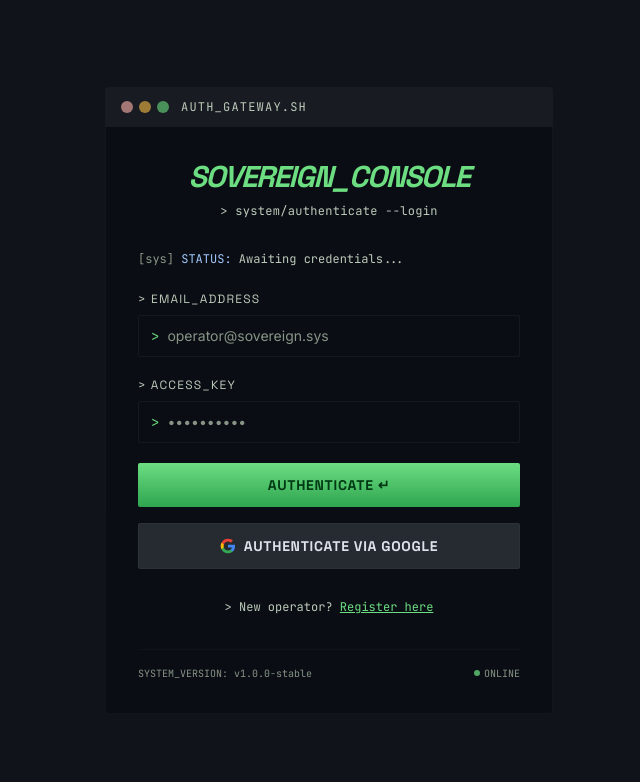
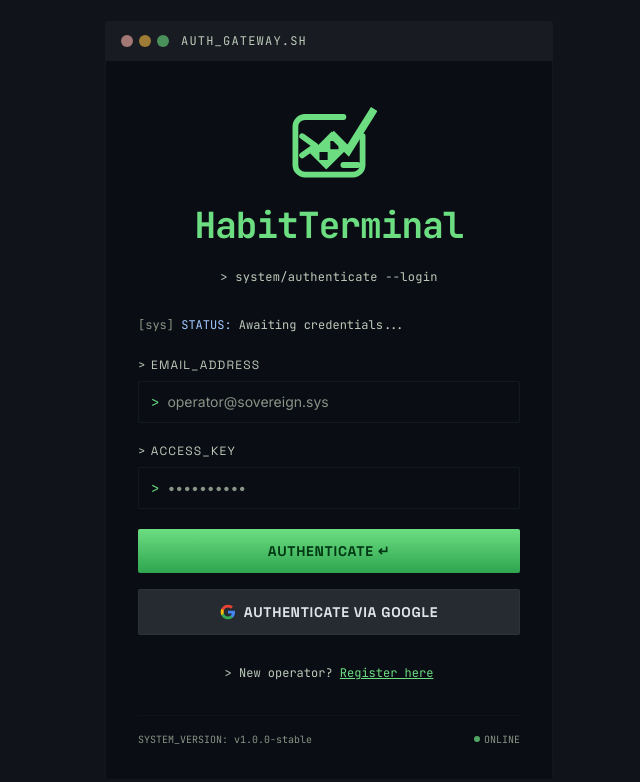
Before and after one commit to Oalananz/HabitTracker, a Next.js app: page /login in a window 1280 px wide. Shown: the top 782 px of the page, without its empty margins (311-951 px from the left). Built offline with nearby package versions, Linux system fonts and the light colour scheme; no server answers.

Commit message:
Add logo and name

```diff
--- a/src/app/layout.tsx
+++ b/src/app/layout.tsx
@@ -2,7 +2,7 @@ import type { Metadata } from "next";
 import "./globals.css";
 
 export const metadata: Metadata = {
-  title: "SOVEREIGN_CONSOLE — Habit Tracker + Recovery Journey",
+  title: "HabitTerminal",
   description: "A production-grade habit tracking and recovery monitoring system with terminal-inspired aesthetics.",
 };
 
--- a/src/app/login/page.tsx
+++ b/src/app/login/page.tsx
@@ -4,6 +4,7 @@ import { useState, useEffect, Suspense } from 'react';
 import { useRouter, useSearchParams } from 'next/navigation';
 import { useStore } from '@/store/useStore';
 import { createClient } from '@/utils/supabase/client';
+import Logo from '@/components/ui/Logo';
 
 function LoginContent() {
   const router = useRouter();
@@ -83,11 +84,9 @@ function LoginContent() {
         {/* Terminal Body */}
         <div className="bg-surface-container-lowest border border-outline-variant/15 border-t-0 rounded-b-md p-8">
           {/* Logo */}
-          <div className="text-center mb-8">
-            <h1 className="font-headline text-3xl font-black text-primary italic tracking-tighter">
-              SOVEREIGN_CONSOLE
-            </h1>
-            <p className="font-mono text-xs text-on-surface-variant mt-2 tracking-wide">
+          <div className="text-center mb-8 flex flex-col items-center">
+            <Logo size="lg" />
+            <p className="font-mono text-xs text-on-surface-variant mt-6 tracking-wide">
               {isRegister ? '> system/register --new-user' : '> system/authenticate --login'}
             </p>
           </div>
--- a/src/app/page.tsx
+++ b/src/app/page.tsx
@@ -3,6 +3,7 @@
 import { useEffect, Suspense } from 'react';
 import { useRouter, useSearchParams } from 'next/navigation';
 import { useStore } from '@/store/useStore';
+import Logo from '@/components/ui/Logo';
 
 function HomeContent() {
   const router = useRouter();
@@ -31,9 +32,9 @@ function HomeContent() {
 
   return (
     <div className="min-h-screen bg-background flex items-center justify-center">
-      <div className="text-center animate-fade-in">
-        <div className="font-headline text-2xl font-bold text-primary italic tracking-tighter mb-4">
-          SOVEREIGN_CONSOLE
+      <div className="text-center animate-fade-in flex flex-col items-center">
+        <div className="mb-8">
+          <Logo size="lg" />
         </div>
         <div className="flex items-center gap-2 text-on-surface-variant text-sm font-mono">
           <span className="animate-blink text-primary">▊</span>
--- a/src/app/today/page.tsx
+++ b/src/app/today/page.tsx
@@ -20,6 +20,9 @@ export default function TodayPage() {
   const [newDesc, setNewDesc] = useState('');
   const [newCategory, setNewCategory] = useState('General');
   const [newPriority, setNewPriority] = useState('nominal');
+
+  const [filterStatus, setFilterStatus] = useState<'all' | 'pending' | 'completed'>('all');
+  const [filterCategory, setFilterCategory] = useState<string>('all');
 
   useEffect(() => {
     const today = dayjs().format('YYYY-MM-DD');
@@ -59,8 +62,17 @@ export default function TodayPage() {
     try { await deleteTask(id); } catch (err) { console.error(err); }
   };
 
-  const pendingTasks = tasks.filter(t => !t.completed);
-  const completedTasks = tasks.filter(t => t.completed);
+  const filteredTasks = tasks.filter(t => {
+    if (filterStatus === 'pending' && t.completed) return false;
+    if (filterStatus === 'completed' && !t.completed) return false;
+    if (filterCategory !== 'all' && t.category.toLowerCase() !== filterCategory.toLowerCase()) return false;
+    return true;
+  });
+
+  const pendingTasks = filteredTasks.filter(t => !t.completed);
+  const completedTasks = filteredTasks.filter(t => t.completed);
+
+  const uniqueCategories = Array.from(new Set(tasks.map(t => t.category || 'General')));
 
   return (
     <AppShell>
@@ -83,12 +95,39 @@ export default function TodayPage() {
               rightContent={taskSummary ? `${taskSummary.pending} Pending / ${taskSummary.completed} Completed` : ''}
             />
 
+            {tasks.length > 0 && (
+              <div className="flex flex-wrap gap-3 items-center bg-surface-container-lowest p-3 rounded-md border border-outline-variant/15 -mt-2">
+                <span className="text-[10px] font-label tracking-widest text-on-surface-variant uppercase">&gt; FILTER</span>
+                <select
+                  value={filterStatus}
+                  onChange={(e) => setFilterStatus(e.target.value as any)}
+                  className="bg-surface-container-low border border-outline-variant/15 rounded-sm px-2 py-1.5 text-xs font-label text-on-surface-variant focus:outline-none focus:border-primary/50 transition-colors uppercase cursor-pointer"
+                >
+                  <option value="all">ALL_STATUS</option>
+                  <option value="pending">PENDING</option>
+                  <option value="completed">COMPLETED</option>
+                </select>
+                <select
+                  value={filterCategory}
+                  onChange={(e) => setFilterCategory(e.target.value)}
+                  className="bg-surface-container-low border border-outline-variant/15 rounded-sm px-2 py-1.5 text-xs font-label text-on-surface-variant focus:outline-none focus:border-primary/50 transition-colors uppercase cursor-pointer"
+                >
+                  <option value="all">ALL_CATEGORIES</option>
+                  {uniqueCategories.map(c => (
+                    <option key={c} value={c}>{c}</option>
+                  ))}
+                </select>
+              </div>
+            )}
+
             {isTasksLoading ? (
               <div className="flex items-center gap-2 py-8 justify-center font-mono text-sm text-on-surface-variant">
                 <span className="animate-blink text-primary">▊</span> Loading tasks...
               </div>
             ) : tasks.length === 0 ? (
               <EmptyState title="No tasks for today" description="Create a habit or add a manual task to get started." icon="task_alt" />
+            ) : filteredTasks.length === 0 ? (
+              <EmptyState title="No tasks match filter" description="Adjust your filters to see tasks." icon="filter_list_off" />
             ) : (
               <div className="flex flex-col gap-2">
                 {pendingTasks.map(task => (
--- a/src/components/layout/AppShell.tsx
+++ b/src/components/layout/AppShell.tsx
@@ -4,6 +4,7 @@ import { useEffect } from 'react';
 import { useRouter } from 'next/navigation';
 import { useStore } from '@/store/useStore';
 import Sidebar from '@/components/layout/Sidebar';
+import Logo from '@/components/ui/Logo';
 
 export default function AppShell({ children }: { children: React.ReactNode }) {
   const router = useRouter();
@@ -22,9 +23,9 @@ export default function AppShell({ children }: { children: React.ReactNode }) {
   if (isAuthLoading) {
     return (
       <div className="min-h-screen bg-background flex items-center justify-center">
-        <div className="text-center animate-fade-in">
-          <div className="font-headline text-xl font-bold text-primary italic tracking-tighter mb-3">
-            SOVEREIGN_CONSOLE
+        <div className="text-center animate-fade-in flex flex-col items-center">
+          <div className="mb-6">
+            <Logo size="lg" />
           </div>
           <div className="flex items-center gap-2 text-on-surface-variant text-sm font-mono">
             <span className="animate-blink text-primary">▊</span>
--- a/src/components/layout/Sidebar.tsx
+++ b/src/components/layout/Sidebar.tsx
@@ -3,6 +3,7 @@
 import Link from 'next/link';
 import { usePathname } from 'next/navigation';
 import { useStore } from '@/store/useStore';
+import Logo from '@/components/ui/Logo';
 
 const navItems = [
   { href: '/today', label: 'Today', icon: 'terminal' },
@@ -41,9 +42,7 @@ export default function Sidebar() {
         >
           <span className="material-symbols-outlined">menu</span>
         </button>
-        <div className="font-headline text-lg font-black text-primary italic tracking-tighter">
-          SOVEREIGN_CONSOLE
-        </div>
+        <Logo size="sm" />
         <div className="w-8" />
       </nav>
 
--- /dev/null
+++ b/src/components/ui/Logo.tsx
@@ -0,0 +1,84 @@
+import React from 'react';
+
+interface LogoProps {
+  className?: string;
+  size?: 'sm' | 'md' | 'lg' | 'xl';
+  layout?: 'horizontal' | 'vertical';
+}
+
+export default function Logo({ className = '', size = 'md', layout = 'vertical' }: LogoProps) {
+  const iconSizes = {
+    sm: 'w-6 h-6',
+    md: 'w-10 h-10',
+    lg: 'w-24 h-24',
+    xl: 'w-32 h-32',
+  };
+
+  const textSizes = {
+    sm: 'text-lg',
+    md: 'text-2xl',
+    lg: 'text-4xl',
+    xl: 'text-6xl',
+  };
+
+  return (
+    <div className={`flex ${layout === 'vertical' ? 'flex-col items-center gap-4' : 'flex-row items-center gap-3'} ${className}`}>
+      {/* Icon */}
+      <svg
+        className={`${iconSizes[size]} text-primary`}
+        viewBox="0 0 100 100"
+        fill="none"
+        xmlns="http://www.w3.org/2000/svg"
+      >
+        {/* Main Terminal Window Box */}
+        <path
+          d="M 65 25 L 25 25 C 19.477 25 15 29.477 15 35 L 15 75 C 15 80.523 19.477 85 25 85 L 75 85 C 80.523 85 85 80.523 85 75 L 85 45"
+          stroke="currentColor"
+          strokeWidth="6"
+          strokeLinecap="round"
+          strokeLinejoin="round"
+        />
+
+        {/* Terminal '>' */}
+        <path
+          d="M 22 45 L 36 55 L 22 65"
+          stroke="currentColor"
+          strokeWidth="6"
+          strokeLinecap="round"
+          strokeLinejoin="round"
+        />
+
+        {/* Terminal '_' */}
+        <line
+          x1="65" y1="75" x2="80" y2="75"
+          stroke="currentColor"
+          strokeWidth="6"
+          strokeLinecap="round"
+        />
+
+        {/* Diagonal Ribbon */}
+        <g transform="translate(50, 60) rotate(-45)">
+          <path
+            d="M -16,-12 L 16,-12 L 16,12 L -16,12 Z M -8,-6 L -14,0 L -8,6 L -2,0 Z M 8,-6 L 2,0 L 8,6 L 14,0 Z"
+            fill="currentColor"
+            fillRule="evenodd"
+          />
+        </g>
+
+        {/* Blocky Checkmark */}
+        <path
+          d="M 55 45 L 70 60 L 95 20"
+          stroke="currentColor"
+          strokeWidth="8"
+          strokeLinecap="square"
+          strokeLinejoin="miter"
+        />
+      </svg>
+
+      {/* Text */}
+      <div className={`font-mono font-bold tracking-tight text-primary ${textSizes[size]}`}>
+        HabitTerminal
+      </div>
+    </div>
+  );
+}
```
Also changed, not shown: 1 other file (tests, documents, lock files or other folders).
